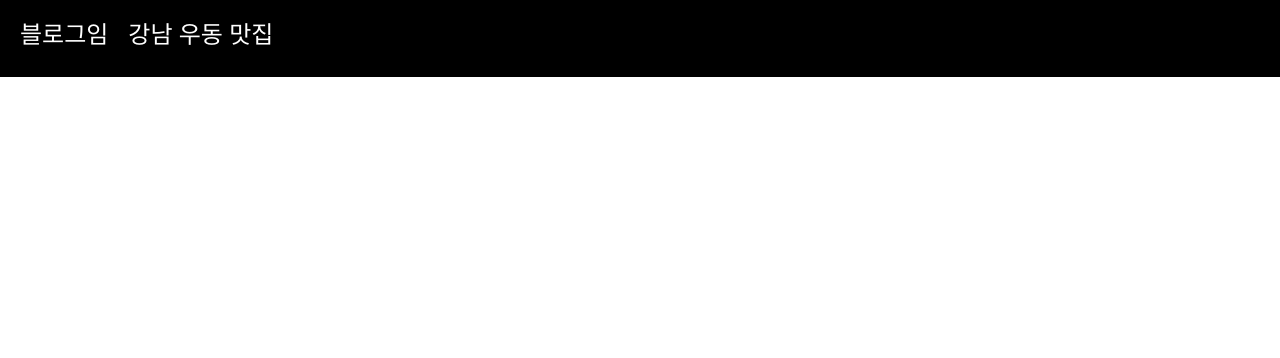
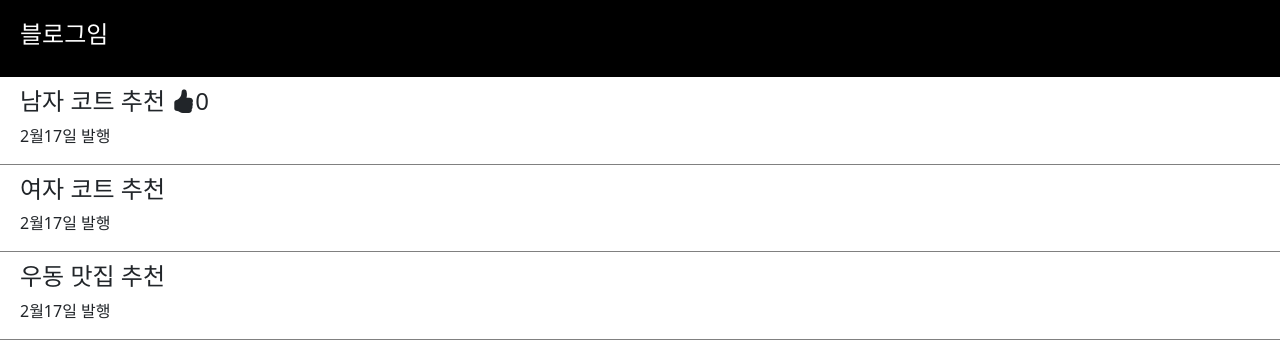
Before and after one commit to optimalMachine/my-portfolio-blog, a React (Create React App) app in the folder blog-frontend/: page / in a window 1280 px wide. Shown: the top 358 px of the page. Built offline with nearby package versions, Linux system fonts and the light colour scheme.

Commit message:
update app.js
creates modal feature

```diff
--- a/blog-frontend/src/App.css
+++ b/blog-frontend/src/App.css
@@ -8,6 +8,20 @@
   display: flex;
   color:white;
   padding: 20px;
+}
+
+.list{
+  text-align: left;
+  padding-top:10px;
+  padding-left: 20px;
+  border-bottom: 1px solid grey;
+}
+
+.modalComp{
+  margin-top:20px;
+  padding: 20px;
+  background:#eee;
+  text-align:left;
 }
 
 .specialComment{
--- a/blog-frontend/src/App.js
+++ b/blog-frontend/src/App.js
@@ -1,19 +1,59 @@
+/*eslint-disable*/
+import { useState } from 'react';
 import './App.css';
 import Button from 'react-bootstrap/Button';
 import 'bootstrap/dist/css/bootstrap.min.css';
 
 
 function App() {
-    var data = "specialComment";
-    let post = '강남 우동 맛집';
+    let [글제목,셋글제목] = useState(['남자 코트 추천','여자 코트 추천','우동 맛집 추천']);
+    let [counter, setCounter] = useState(0);
+    let [modal,setModal] = useState(false);
     return (
         <div className="App">
             <div className="black-nav">
                 <h4>블로그임</h4>
-                <h4 style={{ padding: '0px 20px' }}>{post}</h4>
             </div>
+            <div className="list">
+                <h4 onClick={()=>{setModal(!modal)}}>{글제목[0]} <span onClick={()=>setCounter(counter+1)}><i class="bi bi-hand-thumbs-up-fill"></i></span>{counter}</h4>
+                <p>2월17일 발행</p>
+                {/* 남자 코트 에서 여자 코트 변경 버튼 */}
+                {/* <button onClick={()=>{
+                    let temp = [...글제목];
+                    temp[0] = '여자 코트 추천';
+                    셋글제목(temp);
+                }}>change</button> */}
+            </div>
+            <div className="list">
+                <h4 onClick={()=>{setModal(!modal)}}>{글제목[1]}</h4>
+                <p>2월17일 발행</p>
+            </div>
+            <div className="list">
+                <h4 onClick={()=>{setModal(!modal)}}>{글제목[2]}</h4>
+                <p>2월17일 발행</p>
+            </div>
+    {/* 이름 순서 정렬 버튼 */}
+    {/* <button onClick={()=>{
+        var temp = [...글제목];
+        temp.sort();
+        setCounter(temp);
+
+    }}>change</button> */}
+            {
+                modal == true ? <Modal /> : null
+            }
         </div>
     );
 }
 
+function Modal(){
+    return(
+        <div className = "modalComp">
+            <h4>제목</h4>
+            <p>날짜</p>
+            <p>상세내용</p>
+        </div>
+    )
+}
+
 export default App;
```
